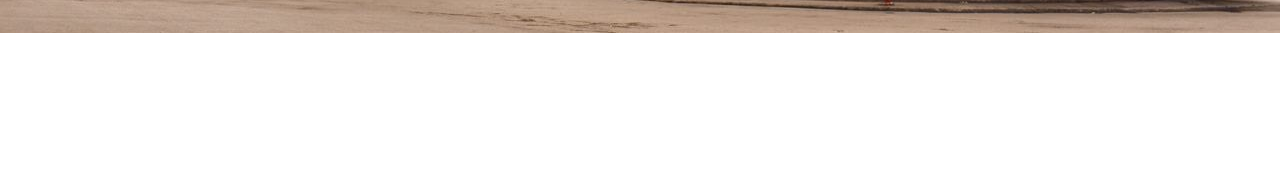
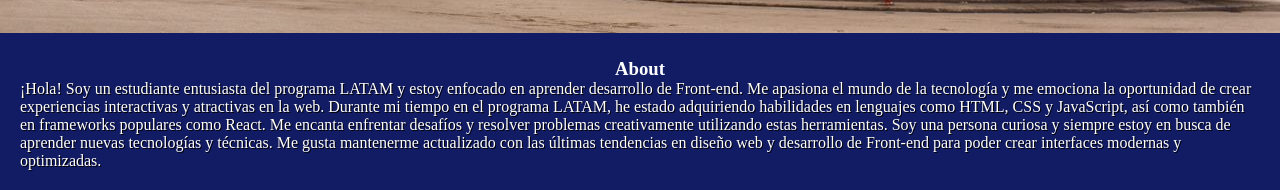
Before and after one commit to sonderben/portfolio-js, a plain HTML site: page index.html in a window 1280 px wide. Shown: the part 727-917 px from the top of the page. Before the commit the page ends 800 px from the top, so only its background shows below. Drawn offline with Linux system fonts and the light colour scheme; a web font is replaced by a local one.

Commit message:
change about

```diff
--- a/index.html
+++ b/index.html
@@ -11,6 +11,7 @@
     <link rel="stylesheet" href="style/reset.css">
     <link rel="stylesheet" href="style/menu.css">
     <link rel="stylesheet" href="style/home.css">
+    <link rel="stylesheet" href="style/about.css">
 </head>
 <body>
     <header>
@@ -48,6 +49,13 @@
             </div>
             <img class="profile" src="ressource/ben.jpeg" alt="profile">
         </div>
+
+        <div class="about">
+            <h3>About</h3>
+            <p>¡Hola! Soy un estudiante entusiasta del programa LATAM y estoy enfocado en aprender desarrollo de Front-end. Me apasiona el mundo de la tecnología y me emociona la oportunidad de crear experiencias interactivas y atractivas en la web.
+                Durante mi tiempo en el programa LATAM, he estado adquiriendo habilidades en lenguajes como HTML, CSS y JavaScript, así como también en frameworks populares como React. Me encanta enfrentar desafíos y resolver problemas creativamente utilizando estas herramientas.
+                Soy una persona curiosa y siempre estoy en busca de aprender nuevas tecnologías y técnicas. Me gusta mantenerme actualizado con las últimas tendencias en diseño web y desarrollo de Front-end para poder crear interfaces modernas y optimizadas.</p>
+        </div>
     </main>
 
 </body>
--- /dev/null
+++ b/style/about.css
@@ -0,0 +1,12 @@
+.about{
+    display: flex;
+    flex-direction: column;
+    background-color: #121C64;
+    color: white;
+    padding: 20px;
+}
+.about h3{
+    text-align: center;
+    width: 100%;
+    padding-top: 5px;
+}
--- a/style/menu.css
+++ b/style/menu.css
@@ -6,7 +6,7 @@
     align-items: center;
     background-color: #121C64;
     color: white;
-
+    position: sticky;
 
     height: 30px;
 
```
